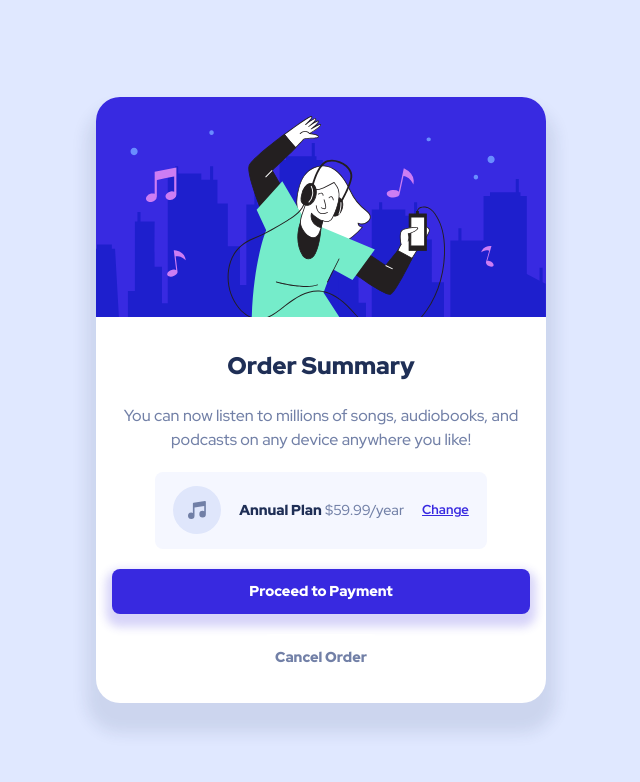
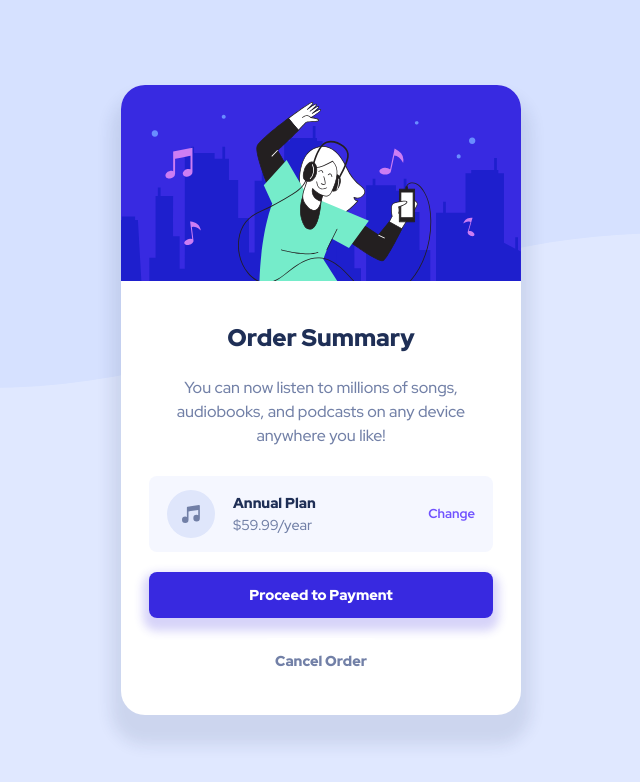
Before and after one commit to halivert/order-summary-component-challenge-hub, a website built with Vite: page index.html in a window 1280 px wide. Both pictures are taken after a click on the link "Change". Shown: the whole page, without its empty margins (319-959 px from the left). Built offline with nearby package versions, Linux system fonts and the light colour scheme.

Commit message:
Finish project

```diff
--- a/src/style.scss
+++ b/src/style.scss
@@ -1,4 +1,10 @@
 @import url("https://fonts.googleapis.com/css2?family=Red+Hat+Display:wght@500;700;900&display=swap");
+
+@mixin desktop {
+  @media (min-width: 900px) {
+    @content;
+  }
+}
 
 * {
   margin: 0;
@@ -19,7 +25,6 @@
 
 body {
   height: 100vh;
-  background-color: var(--pale-blue);
   display: flex;
   align-items: center;
   justify-content: center;
@@ -27,11 +32,26 @@ body {
   font-family: var(--font-family);
   font-weight: 500;
   line-height: 1.5;
+  background-color: var(--pale-blue);
+
+  &::before {
+    position: absolute;
+    content: "";
+    inset: 0;
+    z-index: -1;
+    background-image: url("/img/pattern-background-mobile.svg");
+    background-size: 100%;
+    background-repeat: no-repeat;
+
+    @include desktop {
+      background-image: url("/img/pattern-background-desktop.svg");
+    }
+  }
 }
 
 .card {
   box-shadow: 0 20px 15px 10px hsla(223, 47%, 23%, 0.1);
-  max-width: 450px;
+  max-width: 400px;
   width: 85%;
   border-radius: 24px;
   background-color: white;
@@ -45,9 +65,13 @@ body {
     display: flex;
     flex-direction: column;
     align-items: center;
-    padding: 1.5em 1em;
+    padding: 1.5em 1.25em;
     text-align: center;
     gap: 1.25em;
+
+    @include desktop {
+      padding: 2em 1.75em;
+    }
   }
 
   &__title {
@@ -58,6 +82,7 @@ body {
   &__description {
     color: var(--desaturated-blue);
     padding: 0 0.5em;
+    margin-bottom: 0.5em;
   }
 }
 
@@ -69,6 +94,7 @@ body {
   border-radius: 8px;
   gap: 1.25em;
   align-items: center;
+  width: 100%;
 
   &__description {
     flex: 1;
@@ -78,6 +104,7 @@ body {
     strong {
       font-weight: 900;
       color: var(--dark-blue);
+      display: block;
     }
   }
 
@@ -85,29 +112,59 @@ body {
     color: var(--bright-blue);
     font-weight: 700;
     font-size: 0.9em;
+
+    &:hover,
+    &:focus,
+    &:focus-visible {
+      text-decoration: none;
+      filter: brightness(200%);
+    }
   }
 }
 
 .button {
   color: var(--text-color);
-  background-color: var(--background-color);
-
+  position: relative;
   font-size: 0.9em;
   text-decoration: none;
   font-weight: 900;
   border-radius: 8px;
   width: var(--width, 100%);
   padding: 0.825em;
+  overflow: hidden;
+  isolation: isolate;
+
+  &::before {
+    position: absolute;
+    background-color: var(--background-color);
+    inset: 0;
+    content: "";
+    z-index: -1;
+  }
 
   &--pay {
     --text-color: white;
     --background-color: var(--bright-blue);
     box-shadow: 0 7px 10px 6px hsla(245, 75%, 52%, 0.2);
+
+    &:hover,
+    &:focus,
+    &:focus-visible {
+      &.button::before {
+        filter: brightness(200%);
+      }
+    }
   }
 
   &--cancel {
     --text-color: var(--desaturated-blue);
     --background-color: white;
     --width: auto;
+
+    &:hover,
+    &:focus,
+    &:focus-visible {
+      --text-color: var(--dark-blue);
+    }
   }
 }
```
